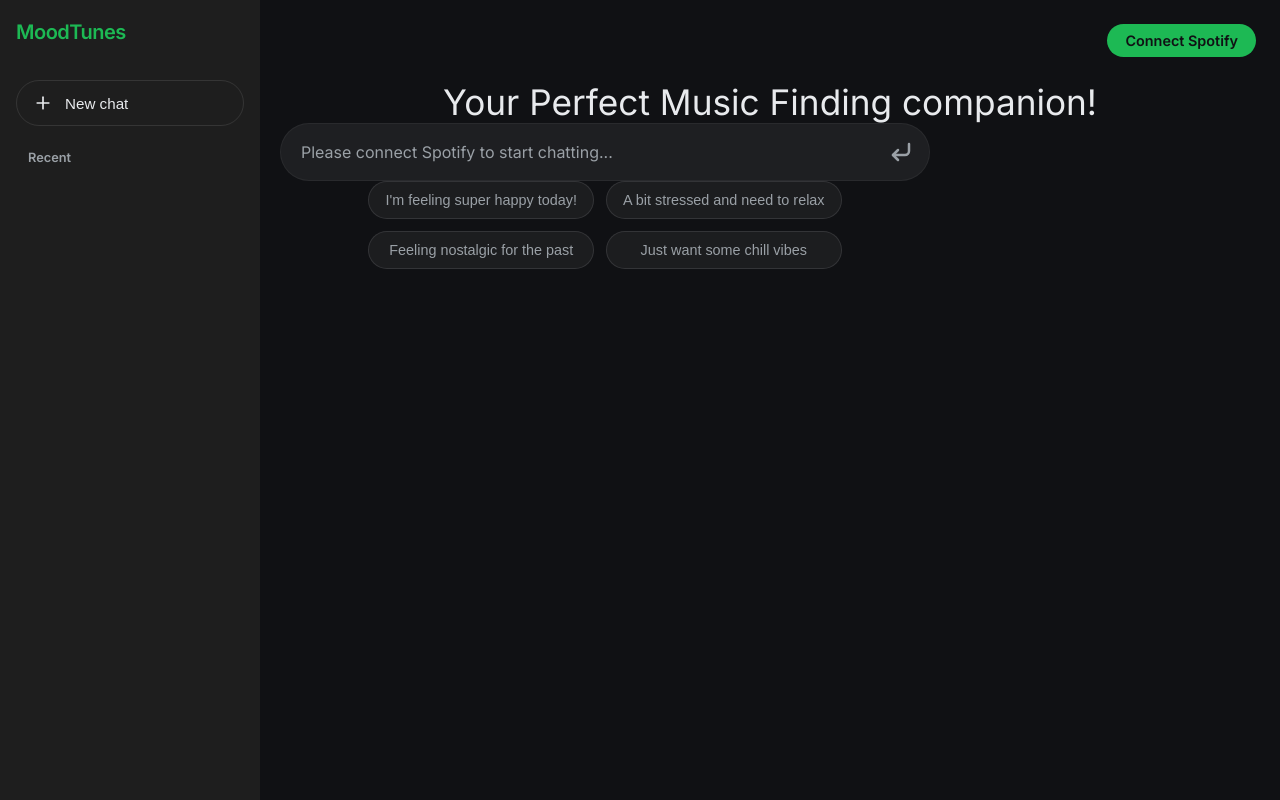
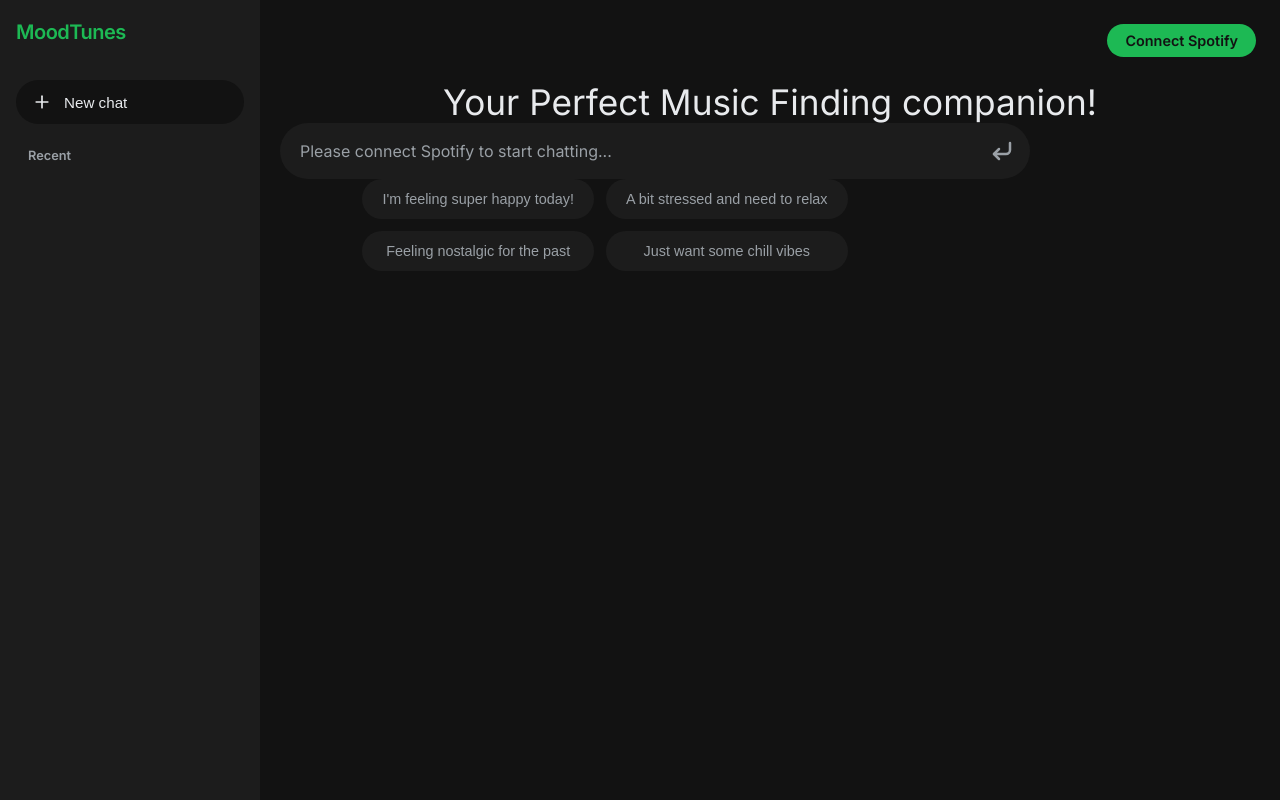
Before and after one commit to imtiaz571/moodtune, a Flask app: page / in a window 1280 px wide. Run offline with Flask 3, Linux system fonts and the light colour scheme.

Commit message:
Update colors, remove gradient spotlight, and remove borders to match reference design

```diff
--- a/static/css/style.css
+++ b/static/css/style.css
@@ -1,6 +1,6 @@
 :root {
-    --bg-dark: #101114; /* Slightly different dark to match reference */
-    --bg-surface: #1E1E1E;
+    --bg-dark: #121212;
+    --bg-surface: #1C1C1C;
     --bg-surface-light: #282828;
     --text-main: #E8EAED;
     --text-dim: #9AA0A6;
@@ -26,13 +26,7 @@ body {
 }
 
 #glcanvas {
-    position: fixed;
-    top: 0;
-    left: 0;
-    width: 100vw;
-    height: 100vh;
-    z-index: -1; /* Place it behind everything */
-    pointer-events: none; /* Let clicks pass through to the chat */
+    display: none;
 }
 
 .app-layout {
@@ -65,8 +59,8 @@ body {
     display: flex;
     align-items: center;
     gap: 12px;
-    background: transparent;
-    border: 1px solid rgba(255, 255, 255, 0.1);
+    background: #121212;
+    border: none;
     color: var(--text-main);
     padding: 12px 16px;
     border-radius: 30px;
@@ -79,8 +73,7 @@ body {
 }
 
 .new-chat-btn:hover {
-    background: rgba(255, 255, 255, 0.05);
-    border-color: rgba(255, 255, 255, 0.2);
+    background: #282828;
 }
 
 .sidebar-recent-label {
@@ -301,10 +294,10 @@ body.chat-mode .input-wrapper {
 }
 
 .preset-chip {
-    background: rgba(255, 255, 255, 0.05);
-    border: 1px solid rgba(255, 255, 255, 0.1);
+    background: #1C1C1C;
+    border: none;
     color: var(--text-dim);
-    padding: 10px 16px;
+    padding: 12px 20px;
     border-radius: 20px;
     font-size: 0.9rem;
     cursor: pointer;
@@ -312,28 +305,26 @@ body.chat-mode .input-wrapper {
 }
 
 .preset-chip:hover {
-    background: rgba(255, 255, 255, 0.1);
+    background: #282828;
     color: var(--text-main);
-    border-color: rgba(255, 255, 255, 0.2);
     transform: translateY(-1px);
 }
 
 /* ─── Input Bar (Gemini style) ─── */
 #chat-form {
     width: 100%;
-    max-width: 650px;
-    background: #1E1F22;
+    max-width: 750px;
+    background: #1C1C1C;
     border-radius: 30px;
     display: flex;
     align-items: center;
     padding: 6px 6px 6px 20px;
-    border: 1px solid rgba(255, 255, 255, 0.05);
-    transition: background 0.3s, border-color 0.3s;
+    border: none;
+    transition: background 0.3s;
 }
 
 #chat-form:focus-within {
-    background: #25262A;
-    border-color: rgba(255, 255, 255, 0.1);
+    background: #282828;
 }
 
 #user-input {
```
